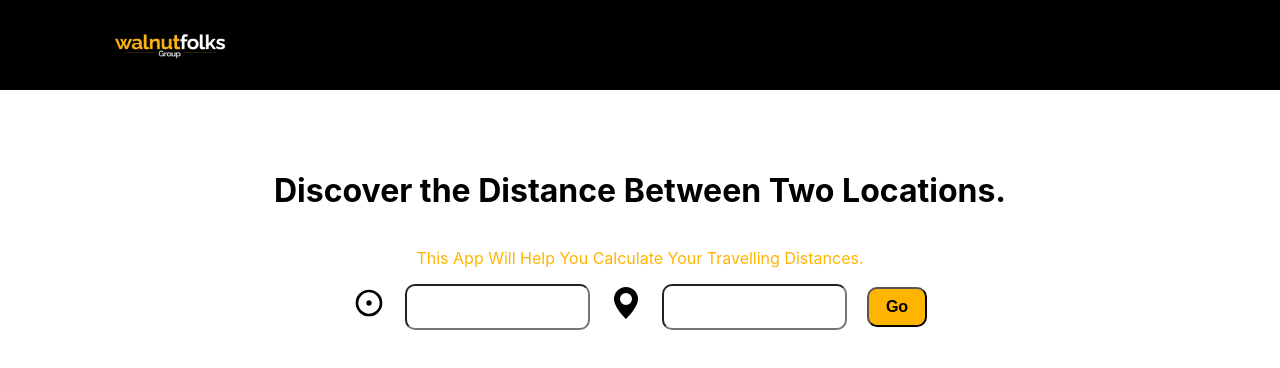
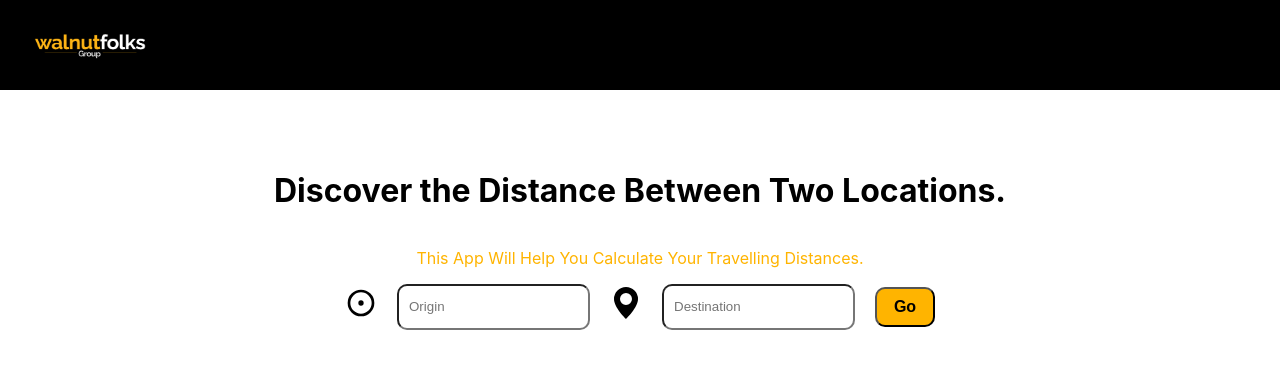
Before and after one commit to AMEEN-TS/Google-Map-Distance-Frontend, a React (Create React App) app: page / in a window 1280 px wide. Shown: the top 368 px of the page. Built offline with nearby package versions, Linux system fonts and the light colour scheme.

Commit message:
spinner commit

```diff
--- a/package.json
+++ b/package.json
@@ -12,6 +12,7 @@
     "react-awesome-spinners": "^1.3.1",
     "react-dom": "^18.2.0",
     "react-icons": "^4.7.1",
+    "react-loader-spinner": "^5.3.4",
     "react-scripts": "5.0.1",
     "web-vitals": "^2.1.4"
   },
--- a/src/App.css
+++ b/src/App.css
@@ -11,7 +11,7 @@
 }
 .navbar img{
   width: 140px;
-  padding-left:100px;
+  padding-left:20px;
 }
 .heading{
   width: 100%;
@@ -67,6 +67,7 @@
 .form label input{
   height: 40px;
   border-radius: 10px;
+  padding-left: 10px;
 
 }
 .form-body button{
@@ -77,6 +78,12 @@
   font-weight: bolder;
   border-radius: 10px;
 
+}
+.loader{
+  width: 100%;
+  display: flex;
+  justify-content: center;
+  align-items: center;
 }
 .map{
   width: 100%;
--- a/src/App.js
+++ b/src/App.js
@@ -5,7 +5,7 @@ import './App.css';
 import axios from 'axios';
 import { BaseUrl } from "./API/BaseUrl";
 import imge1 from "./image/WF-group-logo-03-1-400x171.png";
-
+import { FallingLines } from 'react-loader-spinner'
 import { TbCircleDot } from "react-icons/tb";
 import { BsFillGeoAltFill } from "react-icons/bs";
 
@@ -15,15 +15,24 @@ function Distance() {
   const [to, setTo] = useState('');
   const [distance, setDistance] = useState("");
   const [map, setMap] = useState("");
+  const [spinner,setSpinner]=useState()
 
 
   const handleSubmit = async (event) => {
+    setSpinner(true)
     event.preventDefault();
     const response = await axios.get(`${BaseUrl}/api/distance`, { params: { from, to } });
     setDistance(response.data.distance);
     setMap(response.data.mapUrl)
+    loading();
+  };
 
-  };
+  function loading(){
+    setTimeout(()=>{
+      setSpinner(false)
+    },1000)
+  }
+
 
   return (
     <div style={{ width: "100%", }}>
@@ -41,17 +50,27 @@ function Distance() {
             <label >
               <span> <TbCircleDot /></span>
 
-              <input type="text" value={from} onChange={(event) => setFrom(event.target.value)} />
+              <input type="text" placeholder='Origin' value={from} onChange={(event) => setFrom(event.target.value)} />
             </label>
             <label >
               <span><BsFillGeoAltFill /></span>
-              <input type="text" value={to} onChange={(event) => setTo(event.target.value)} />
+              <input type="text" placeholder='Destination' value={to} onChange={(event) => setTo(event.target.value)} />
             </label>
             <button type="submit">Go</button>
 
           </div>
 
         </form>
+      </div>
+      <div className='loader'>
+      {spinner &&(
+      <FallingLines
+      color="#ffb400"
+      width="100"
+      visible={true}
+      ariaLabel='falling-lines-loading'
+    />
+      )}
       </div>
 
 
```
Also changed, not shown: 1 other file (tests, documents, lock files or other folders).
